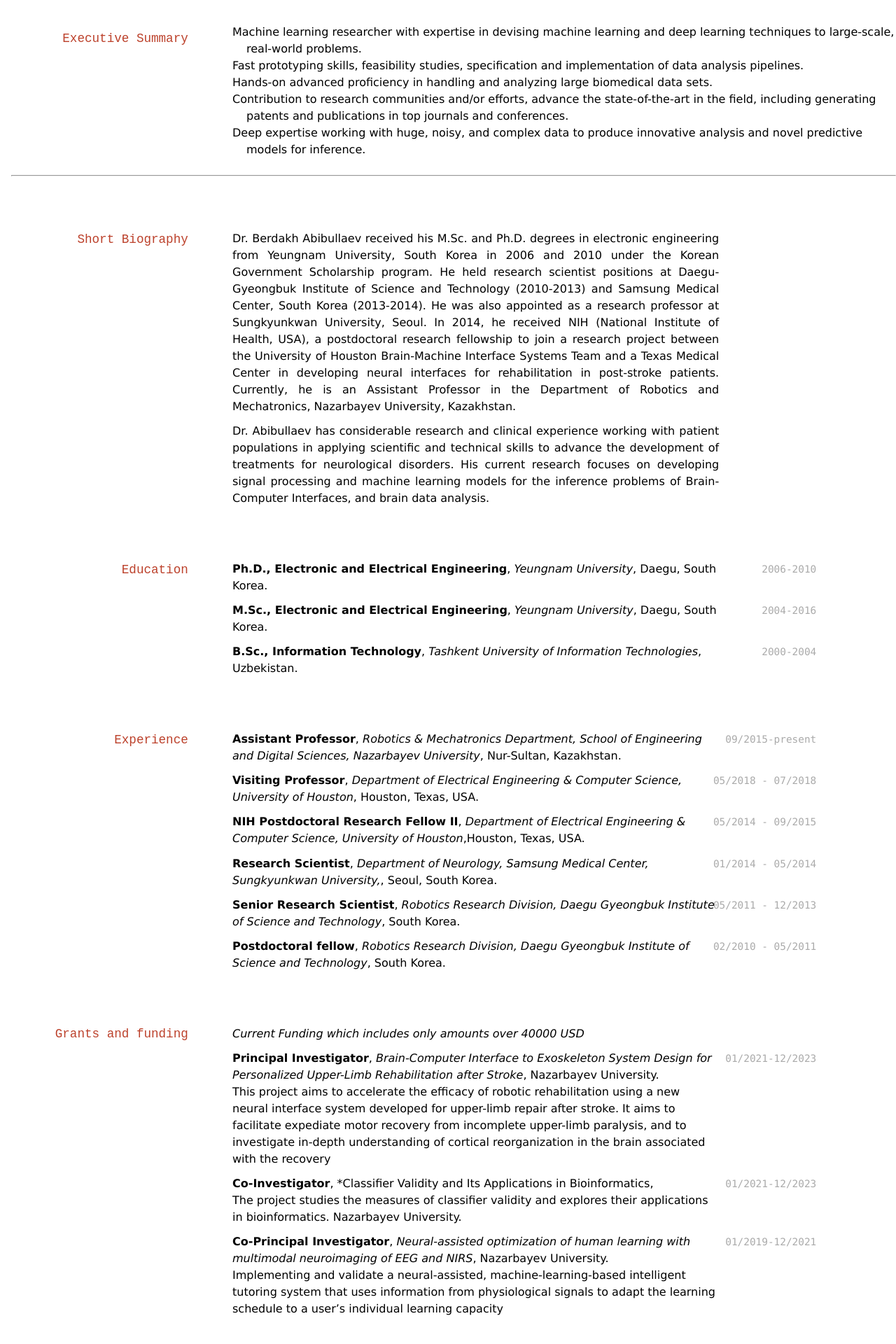
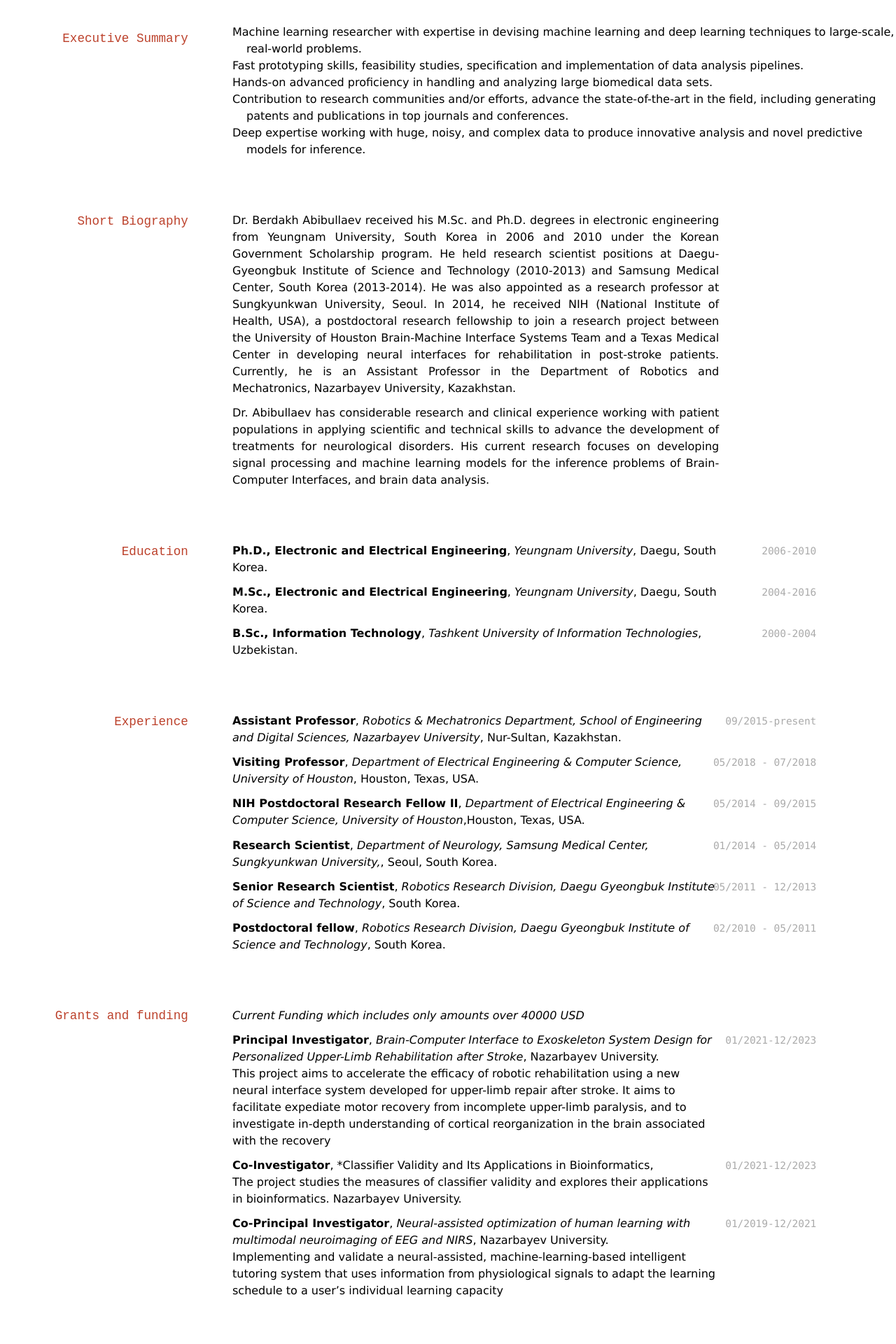
Before and after one commit to berdakh/berdakh.github.io, a Jekyll site: the page built from index.md, in a window 1280 px wide. Shown: the part 716-2636 px from the top of the page at 70% size. Built offline with Jekyll 4.4.1, drawn with Linux system fonts in a browser that asks for light colours; nearby versions of some CDN libraries; a style sheet for code colours, icons or effects is not loaded.

Commit message:
updated executive summary

```diff
--- a/index.md
+++ b/index.md
@@ -49,12 +49,8 @@ Web: http://berdakh.github.io
 - Hands-on advanced proficiency in handling and analyzing large biomedical data sets.
 - Contribution to research communities and/or efforts, advance the state-of-the-art in the field, including generating patents and publications in top journals and conferences.
 - Deep expertise working with huge, noisy, and complex data to produce innovative analysis and novel predictive models for inference.
+<br/>
 
-
-
-
-
-***
 ## Short Biography
 <p style='text-align: justify;'>
 Dr. Berdakh Abibullaev received his M.Sc. and Ph.D. degrees in electronic engineering from Yeungnam University, South Korea in 2006  and 2010 under the Korean Government Scholarship program. He held research scientist positions at Daegu-Gyeongbuk Institute of Science and Technology (2010-2013) and Samsung Medical Center, South Korea (2013-2014). He was also appointed as a research professor at Sungkyunkwan University, Seoul. In 2014, he received NIH (National Institute of Health, USA), a postdoctoral research fellowship to join a research project between the University of Houston Brain-Machine Interface Systems Team and a Texas Medical Center in developing neural interfaces for rehabilitation in post-stroke patients. Currently, he is an Assistant Professor in the Department of Robotics and Mechatronics, Nazarbayev University, Kazakhstan. </p>
```
